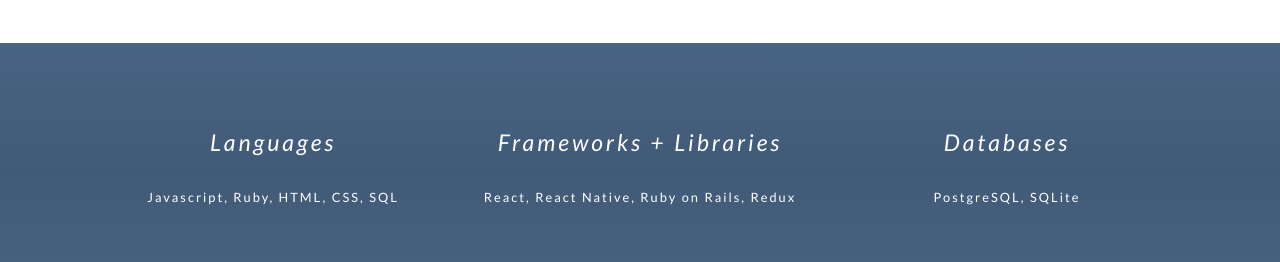
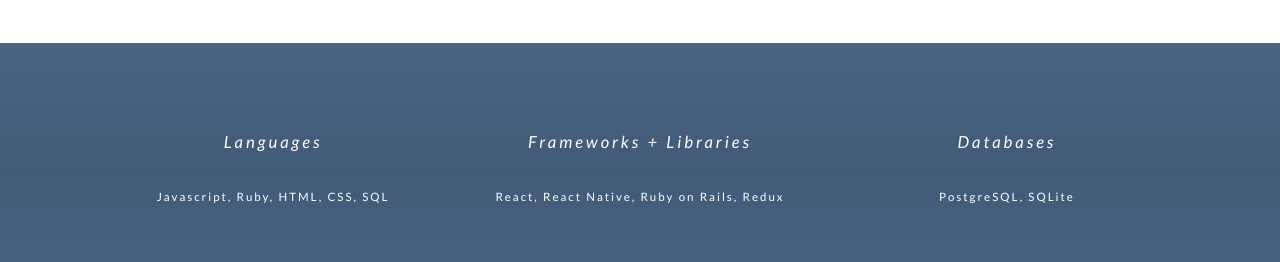
Before and after one commit to PaulElis/paulelis, a React (Create React App) app: page / in a window 1280 px wide. Shown: the part 880-1142 px from the top of the page. Built offline with nearby package versions, Linux system fonts and the light colour scheme.

Commit message:
skills font resize

```diff
--- a/src/styles/skills.css
+++ b/src/styles/skills.css
@@ -66,12 +66,12 @@
   align-items: flex-start;
 }
 div.skills-title{
-  font-size: 1.8vw;
+  font-size: 1.3vw;
   padding-bottom: 8%;
 }
 
 div.skills-list{
-  font-size: 1vw;
+  font-size: .9vw;
 }
 
 div#skills-title-spacing.skills-title{
```
